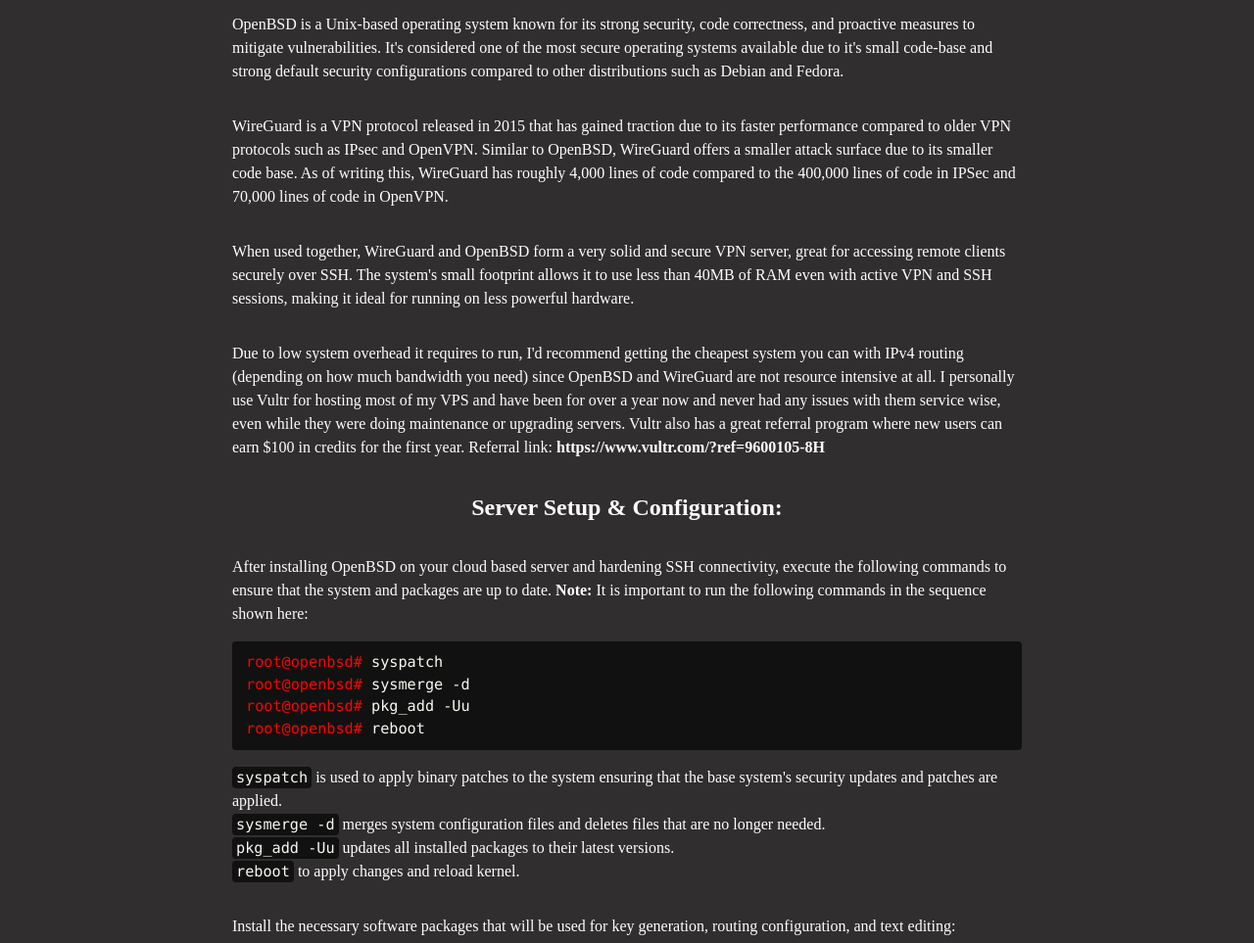
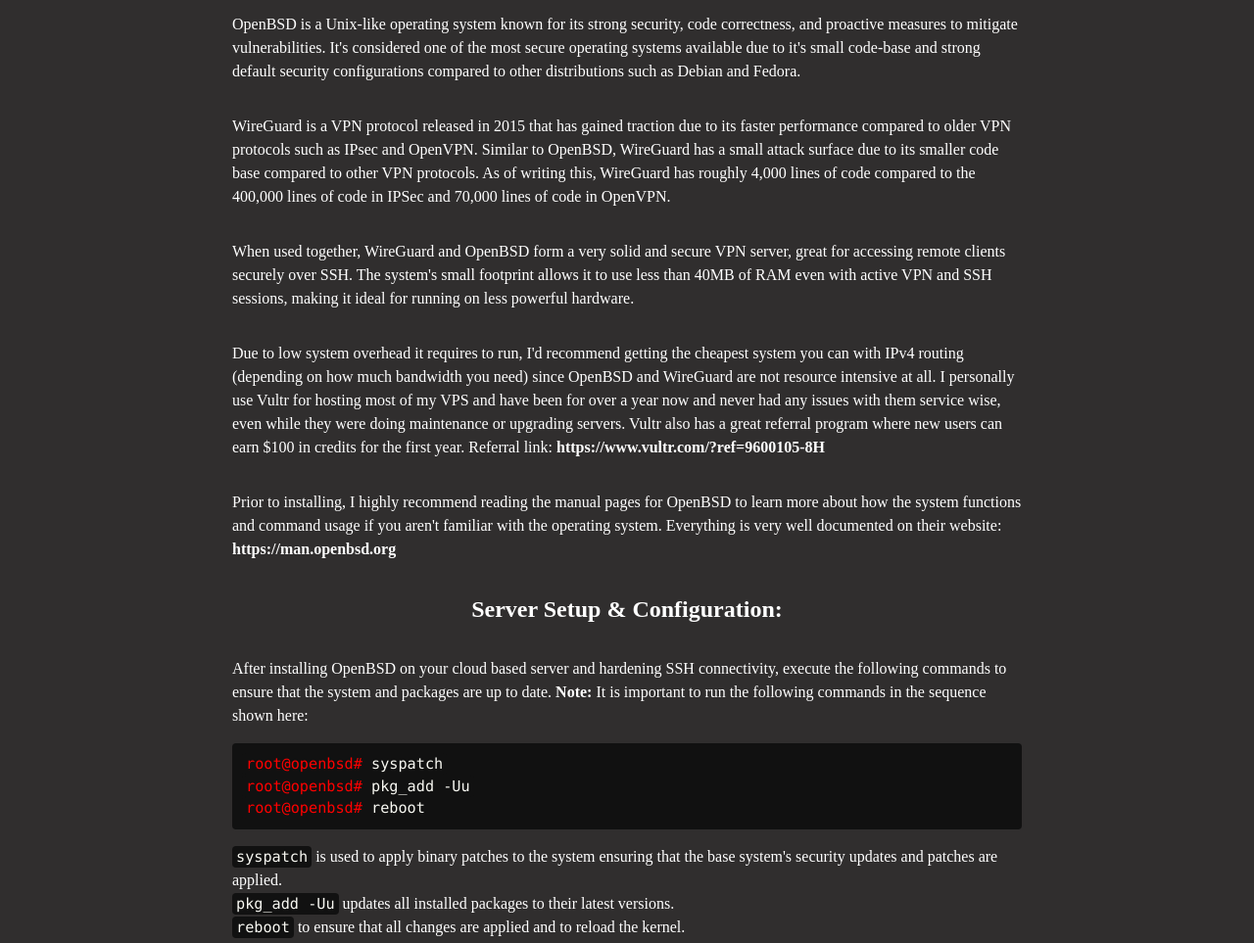
Before and after one commit to joshfarias/joshfarias.com, a plain HTML site: page src/openbsd-wg.html in a window 1280 px wide. Shown: the part 507-1470 px from the top of the page at 98% size. Drawn offline with Linux system fonts and the light colour scheme.

Commit message:
added section for man pages and removed unneeded command
added section for man pages and removed unneeded command

```diff
--- a/src/openbsd-wg.html
+++ b/src/openbsd-wg.html
@@ -32,18 +32,19 @@
                         <img src="images/wg.jpeg" alt="WireGuard" style="width: 100%; max-width: 550px; height: auto; margin-left: 10px;">
                     </div>
                 </div>
-<p>OpenBSD is a Unix-based operating system known for its strong security, code correctness, and proactive measures to mitigate vulnerabilities. It's considered one of the most secure operating systems available due to it's small code-base and strong default security configurations compared to other distributions such as Debian and Fedora.</p>
-<p>WireGuard is a VPN protocol released in 2015 that has gained traction due to its faster performance compared to older VPN protocols such as IPsec and OpenVPN. Similar to OpenBSD, WireGuard offers a smaller attack surface due to its smaller code base. As of writing this, WireGuard has roughly 4,000 lines of code compared to the 400,000 lines of code in IPSec and 70,000 lines of code in OpenVPN.</p>
+<p>OpenBSD is a Unix-like operating system known for its strong security, code correctness, and proactive measures to mitigate vulnerabilities. It's considered one of the most secure operating systems available due to it's small code-base and strong default security configurations compared to other distributions such as Debian and Fedora.</p>
+<p>WireGuard is a VPN protocol released in 2015 that has gained traction due to its faster performance compared to older VPN protocols such as IPsec and OpenVPN. Similar to OpenBSD, WireGuard has a small attack surface due to its smaller code base compared to other VPN protocols. As of writing this, WireGuard has roughly 4,000 lines of code compared to the 400,000 lines of code in IPSec and 70,000 lines of code in OpenVPN.</p>
 <p>When used together, WireGuard and OpenBSD form a very solid and secure VPN server, great for accessing remote clients securely over SSH. The system's small footprint allows it to use less than 40MB of RAM even with active VPN and SSH sessions, making it ideal for running on less powerful hardware.</p>
 <p>Due to low system overhead it requires to run, I'd recommend getting the cheapest system you can with IPv4 routing (depending on how much bandwidth you need) since OpenBSD and WireGuard are not resource intensive at all. I personally use Vultr for hosting most of my VPS and have been for over a year now and never had any issues with them service wise, even while they were doing maintenance or upgrading servers. Vultr also has a great referral program where new users can earn $100 in credits for the first year. Referral link: <a href="https://www.vultr.com/?ref=9600105-8H"><b>https://www.vultr.com/?ref=9600105-8H</b></a></p>
+<p>Prior to installing, I highly recommend reading the manual pages for OpenBSD to learn more about how the system functions and command usage if you aren't familiar with the operating system. Everything is very well documented on their website: <a href="https://man.openbsd.org"><b>https://man.openbsd.org</b></a></p>
+
 <h2>Server Setup & Configuration:</h2>
 <p>After installing OpenBSD on your cloud based server and hardening SSH connectivity, execute the following commands to ensure that the system and packages are up to date. <b>Note:</b> It is important to run the following commands in the sequence shown here:</p><pre>
 <code><span>root@openbsd#</span> syspatch</code>
-<code><span>root@openbsd#</span> sysmerge -d</code>
 <code><span>root@openbsd#</span> pkg_add -Uu</code>
 <code><span>root@openbsd#</span> reboot</code></pre>
 
-<p><code>syspatch</code> is used to apply binary patches to the system ensuring that the base system's security updates and patches are applied.<br><code>sysmerge -d</code> merges system configuration files and deletes files that are no longer needed.<br><code>pkg_add -Uu</code> updates all installed packages to their latest versions.<br><code>reboot</code> to apply changes and reload kernel.</p>
+<p><code>syspatch</code> is used to apply binary patches to the system ensuring that the base system's security updates and patches are applied.<br><code>pkg_add -Uu</code> updates all installed packages to their latest versions.<br><code>reboot</code> to ensure that all changes are applied and to reload the kernel.</p>
 
 <p>Install the necessary software packages that will be used for key generation, routing configuration, and text editing:</p><pre>
 <code><span>root@openbsd#</span> pkg_add wireguard-tools vim</pre></code>
@@ -97,7 +98,7 @@ pass in inet proto udp from any to any port &lt;SERVER-LISTEN-PORT&gt;
 # Translate outgoing traffic from wg0 to use the primary interface vio0 via NAT (change vio0 to primary interface if different)
 pass out on egress inet from (wg0:network) nat-to (vio0:0)</code></pre>
 
-<p>Restart the PF firewall:</p><pre>
+<p>Reload the PF firewall with the newly added rules:</p><pre>
 <code><span>root@openbsd#</span> pfctl -f /etc/pf.conf</code></pre>
 
 <p>Open the <code>vio0</code> network configuration file:</p><pre>
@@ -174,6 +175,9 @@ PersistentKeepalive = 25
 <p>To start a VPN connection on a client you can run:</p><pre>
 <code><span style="color: rgb(21, 153, 21);">client@debian:~$</span> sudo wg-quick up wg0</code></pre>
 
+<p>You can verify the VPN connection by running the following <code>curl</code> command which should return with the IP address of your OpenBSD VPN server:</p><pre>
+<code><span style="color: rgb(21, 153, 21);">client@debian:~$</span> curl ifconfig.me</code></pre>
+
 <p>To stop a VPN connection on a client you can run:</p><pre>
 <code><span style="color: rgb(21, 153, 21);">client@debian:~$</span> sudo wg-quick down wg0</code></pre>
 
@@ -187,8 +191,10 @@ PersistentKeepalive = 25
         <li><a href="https://man.openbsd.org/" class="customLink">https://man.openbsd.org/</a></li>
         <li><a href="https://www.openbsdhandbook.com" class="customLink">https://www.openbsdhandbook.com</a></li>
         <li><a href="https://wiki.gentoo.org/wiki/WireGuard" class="customLink">https://wiki.gentoo.org/wiki/WireGuard</a></li>
+	<li><a href="https://docs.vultr.com/install-wireguard-vpn-server-on-openbsd-7-0" class="customLink">https://docs.vultr.com/install-wireguard-vpn-server-on-openbsd-7-0</a></li>
         <li><a href="https://www.youtube.com/watch?v=szGsh5J9bzY" class="customLink">Self Hosted WireGuard VPN on OpenBSD | Mental Outlaw</a></li>
     </ul>
+
     <footer style="text-align: center;">
         <a href="https://github.com/joshfarias">
             <img src="images/github.png" alt="GitHub Profile" style="width: 30px; height: 30px; margin-right: 5px;">
```
